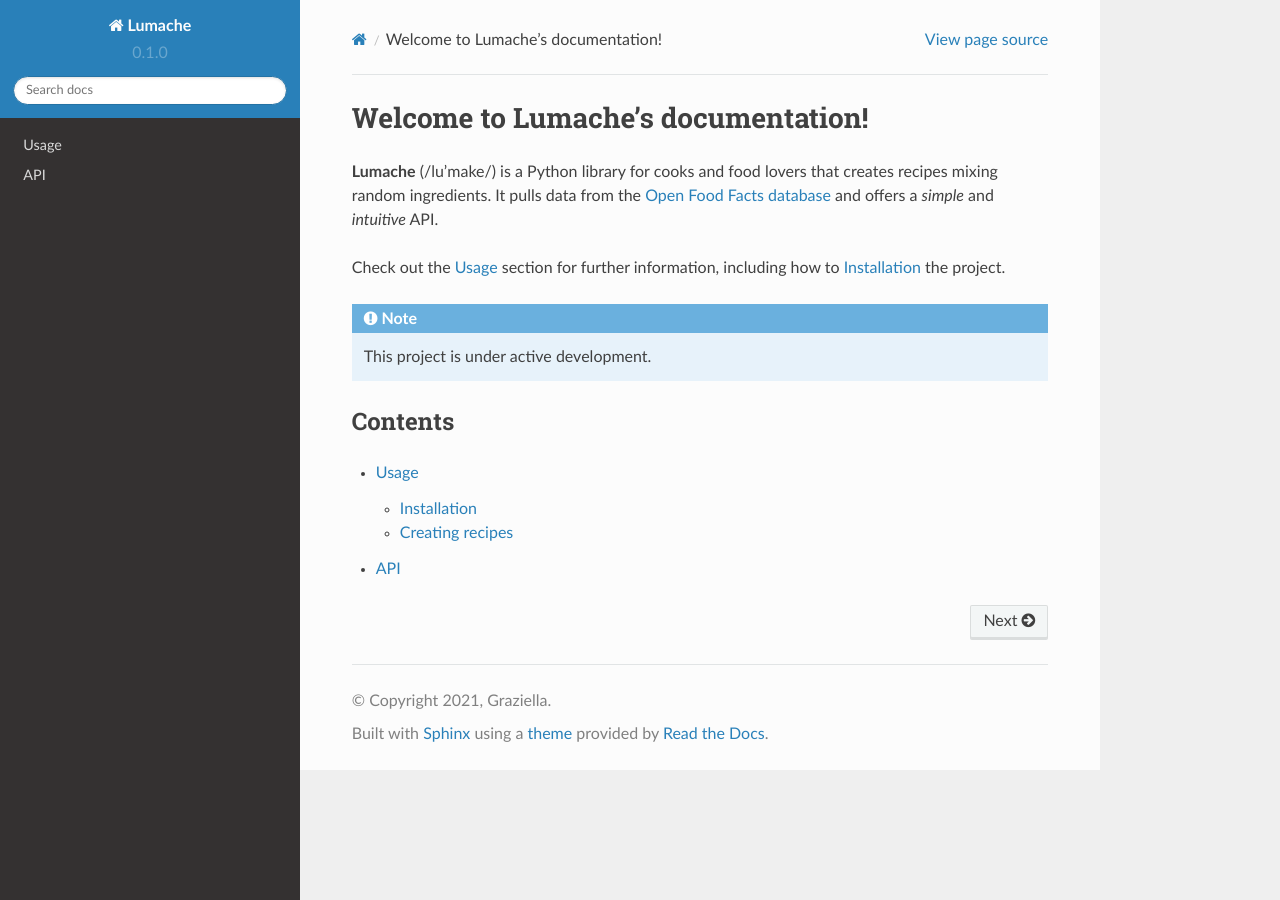
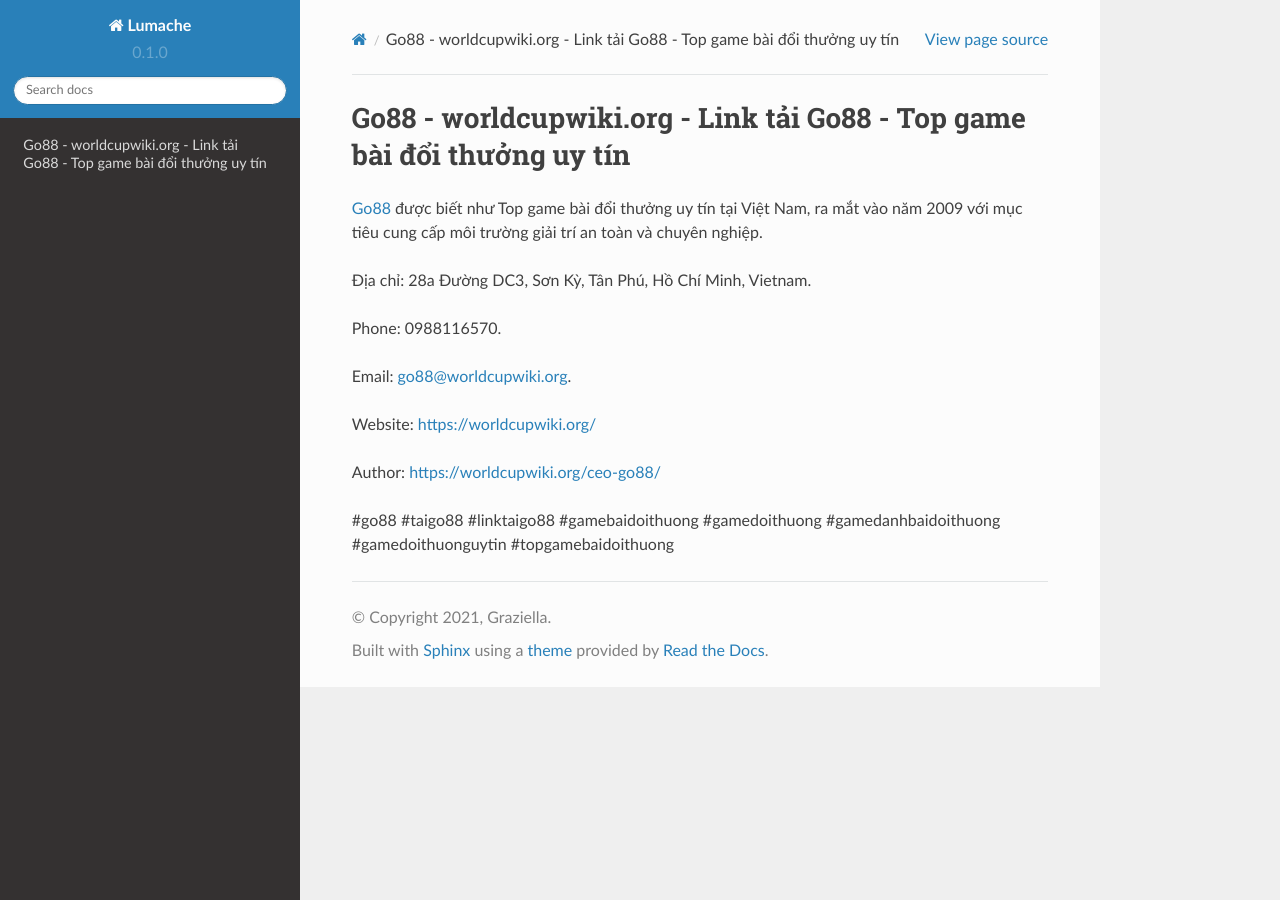
Before and after one commit to vqtranquocthuan424/go88worldcupwikiorg, a Sphinx documentation site: the page built from docs/source/index.rst, in a window 1280 px wide. Built offline with Sphinx 7.4.7 and the Read the Docs theme 2.0.0, drawn with Linux system fonts in a browser that asks for light colours.

Commit message:
Update index.rst

```diff
--- a/docs/source/index.rst
+++ b/docs/source/index.rst
@@ -1,22 +1,16 @@
-Welcome to Lumache's documentation!
+Go88 - worldcupwiki.org - Link tải Go88 - Top game bài đổi thưởng uy tín
 ===================================
 
-**Lumache** (/lu'make/) is a Python library for cooks and food lovers
-that creates recipes mixing random ingredients.
-It pulls data from the `Open Food Facts database <https://world.openfoodfacts.org/>`_
-and offers a *simple* and *intuitive* API.
+`Go88 <https://worldcupwiki.org/>`_ được biết như Top game bài đổi thưởng uy tín tại Việt Nam, ra mắt vào năm 2009 với mục tiêu cung cấp môi trường giải trí an toàn và chuyên nghiệp.
 
-Check out the :doc:`usage` section for further information, including
-how to :ref:`installation` the project.
+Địa chỉ: 28a Đường DC3, Sơn Kỳ, Tân Phú, Hồ Chí Minh, Vietnam.
 
-.. note::
+Phone: 0988116570.
 
-   This project is under active development.
+Email: go88@worldcupwiki.org.
 
-Contents
---------
+Website: https://worldcupwiki.org/
 
-.. toctree::
+Author: https://worldcupwiki.org/ceo-go88/
 
-   usage
-   api
+#go88 #taigo88 #linktaigo88 #gamebaidoithuong #gamedoithuong #gamedanhbaidoithuong #gamedoithuonguytin #topgamebaidoithuong
```
